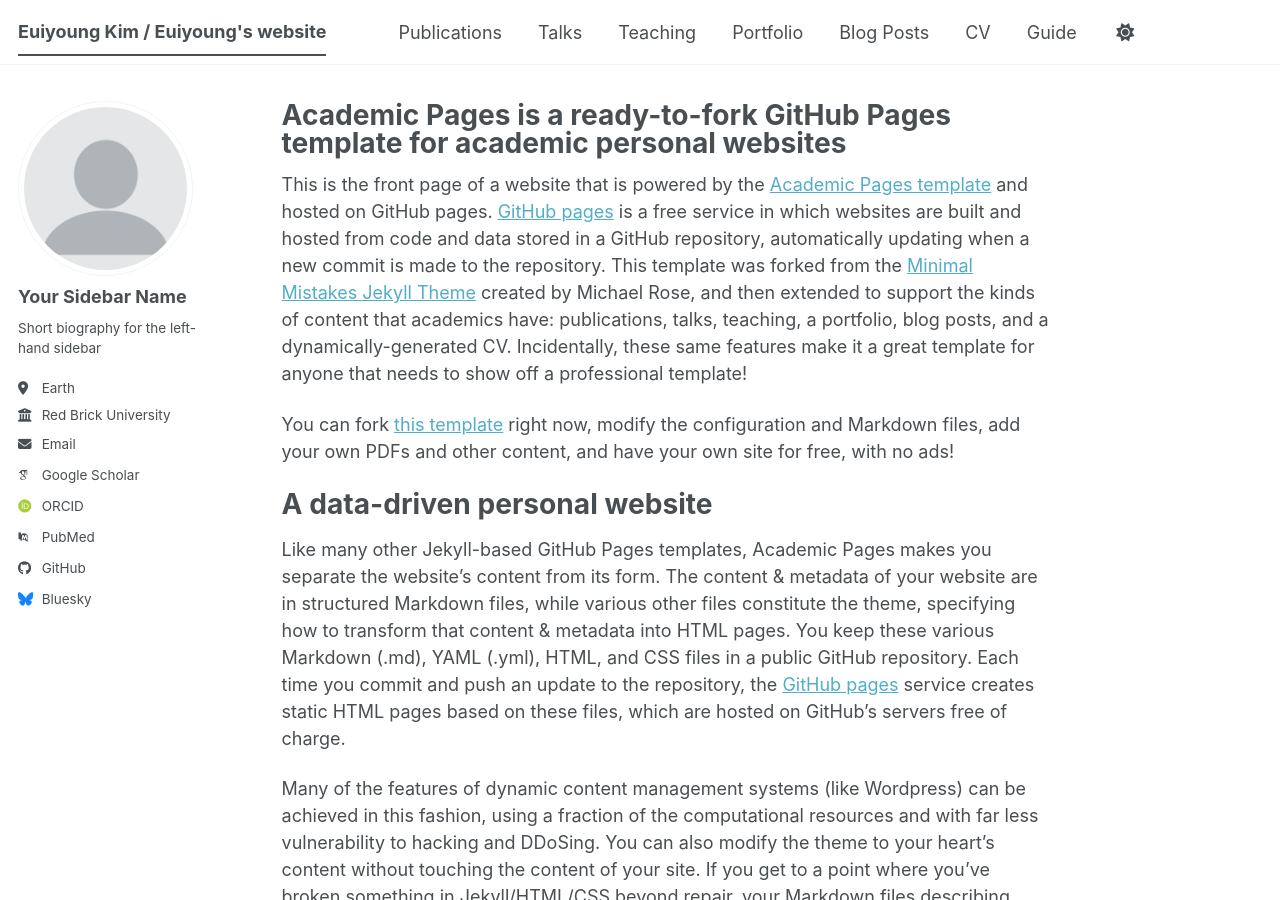
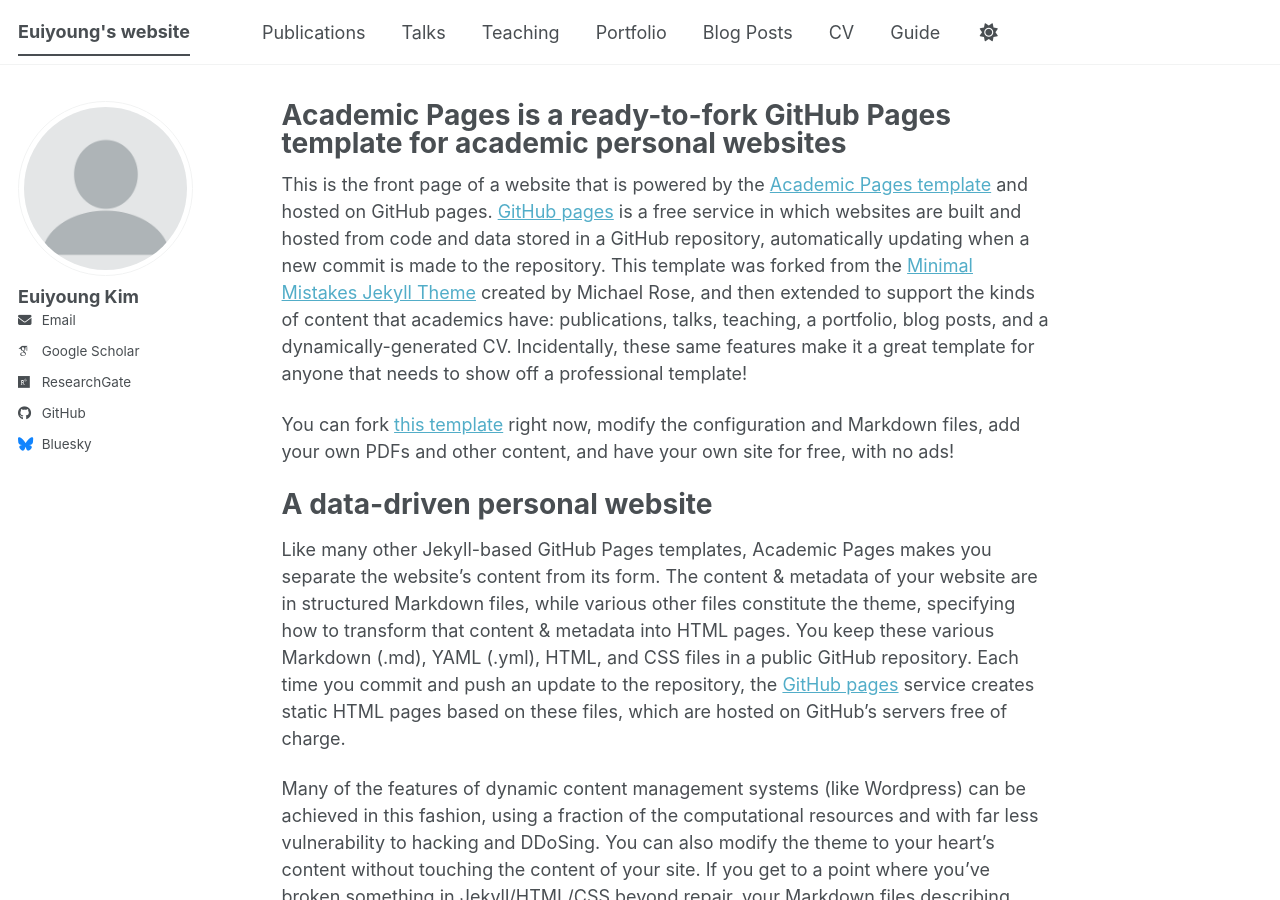
Before and after one commit to key9912/key9912.github.io, a Jekyll site: the page built from _pages/about.md, in a window 1280 px wide and 900 px high. Built offline with Jekyll 4.4.1, drawn with Linux system fonts in a browser that asks for light colours; some web fonts are replaced; a script bundle is joined from its source files by our own code; library files that are not in the unit come from our copies; some of the changed lines change nothing that is shown.

Commit message:
Update _config.yml

```diff
--- a/_config.yml
+++ b/_config.yml
@@ -9,7 +9,7 @@
 # Basic Site Settings
 locale                   : "en-US"
 site_theme               : "default" # The available themes options are "default", "air", "sunrise", "mint", "dirt" and "contrast"
-title                    : "Euiyoung Kim / Euiyoung's website"
+title                    : "Euiyoung's website"
 title_separator          : "-"
 name                     : &name "Euiyoung Kim"
 description              : &description "Euiyoung's academic portfolio"   # Update this with a general description of your site, this is the default if not overridden by a page
@@ -24,27 +24,27 @@
 author:
   # Biographic information
   avatar           : "profile.png"
-  name             : "Your Sidebar Name"
-  pronouns         : # example: "she/her"
-  bio              : "Short biography for the left-hand sidebar"
-  location         : "Earth"
-  employer         : "Red Brick University"
-  uri              : # URL
-  email            : "none@example.org"
+  name             : "Euiyoung Kim"
+  #pronouns         : # example: "he/his"
+  #bio              : "Short biography for the left-hand sidebar"
+  #location         : "Earth"
+  #employer         : "Red Brick University"
+  #uri              : # URL
+  email            : "rladmldud0681@gmail.com"
 
   # Academic websites
-  academia         : # URL
-  arxiv            : # URL - Update with the correct link to your profile
-  googlescholar    : "https://scholar.google.com/citations?user=PS_CX0AAAAAJ"
-  inspire-hep      : # URL
-  impactstory      : # URL
-  orcid            : "https://orcid.org/yourorcidurl"
-  semantic         : # URL
-  ssrn             : # URL
-  pubmed           : "https://www.ncbi.nlm.nih.gov/pubmed/?term=john+snow"
-  researchgate     : # URL
-  scopus           : # URL
-  zotero           : # URL
+  #academia         : # URL
+  #arxiv            : # URL - Update with the correct link to your profile
+  googlescholar    : "https://scholar.google.com/citations?hl=en&user=K1SxKroAAAAJ"
+  #inspire-hep      : # URL
+  #impactstory      : # URL
+  #orcid            : "https://orcid.org/yourorcidurl"
+  #semantic         : # URL
+  #ssrn             : # URL
+  #pubmed           : "https://www.ncbi.nlm.nih.gov/pubmed/?term=john+snow"
+  researchgate     : "https://www.researchgate.net/profile/Euiyoung-Kim-4"
+  #scopus           : # URL
+  #zotero           : # URL
 
 
   # Repositories and software development
```
